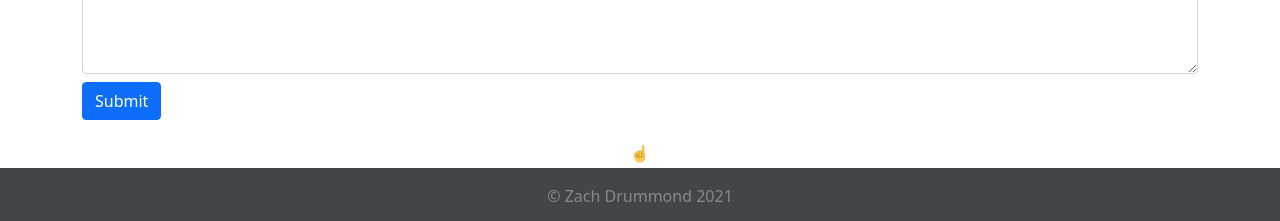
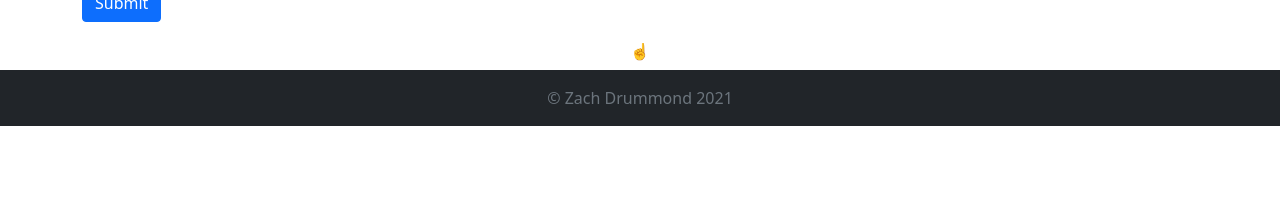
Before and after one commit to zachdrummond/portfolio, a React (Create React App) app: page / in a window 1280 px wide. Shown: the part 1750-1971 px from the top of the page. After the commit the page ends 1876 px from the top, so only its background shows below. Built offline with nearby package versions, Linux system fonts and the light colour scheme.

Commit message:
Moved Footer.css to Bootstrap

```diff
--- a/src/Components/Project/Project.jsx
+++ b/src/Components/Project/Project.jsx
@@ -4,7 +4,7 @@ const Project = ({ name, description, image, alt, link, gitHub }) => {
   const id = name.replace(/\s+/g, "");
 
   return (
-    <div className="position-relative p-0 border border-5 border-danger">
+    <div className="b position-relative p-0 border border-5 border-danger">
       <img className="figure-img img-fluid m-0" src={image} alt={alt} />
       <figcaption className="position-absolute text-center">
         {name} <br /> <span> {description} </span>
--- a/src/Containers/Footer/Footer.css
+++ /dev/null
@@ -1,7 +0,0 @@
-footer {
-    opacity: 0.85!important;
-  }
-
-  #scrollToTop {
-    bottom: 3.25rem;
-  }
--- a/src/Containers/Footer/Footer.jsx
+++ b/src/Containers/Footer/Footer.jsx
@@ -1,5 +1,3 @@
-import "./Footer.css";
-
 // The Container for the Footer
 const Footer = () => {
   const scrollToTop = () => {
@@ -7,11 +5,10 @@ const Footer = () => {
   };
 
   return (
-    <footer className="d-flex bg-dark p-3 mt-5 justify-content-center position-relative">
+    <footer className="d-flex bg-dark position-relative justify-content-center p-3 mt-5">
       <button
-        id="scrollToTop"
         type="button"
-        className="btn position-absolute"
+        className="btn position-absolute bottom-100"
         onClick={scrollToTop}
       >
         ☝️
--- a/src/Containers/Projects/Projects.css
+++ b/src/Containers/Projects/Projects.css
@@ -1,3 +1,21 @@
+.banana {
+  background: url("../../images/Portfolio/Ciphr.jpg") center center/cover;
+  height: 240px;
+  max-width: 100%;
+}
+.bob {
+  background: url("../../images/Portfolio/Gifted.jpg") center center/cover;
+}
+.a {
+  background: url("../../images/Portfolio/GoogleBooksSearch.png") center center/cover;
+}
+
+.b {
+  height: 240px;
+  max-width: 100%;
+}
+
+
 div img {
   object-fit:fill;
 }
```
Also changed, not shown: src/Containers/Projects/Projects.jsx (+15 -0 lines).
